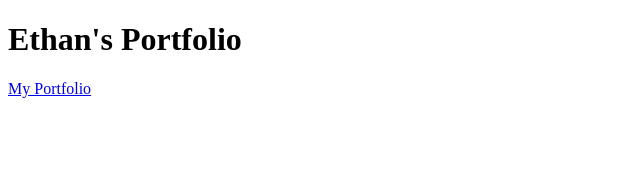
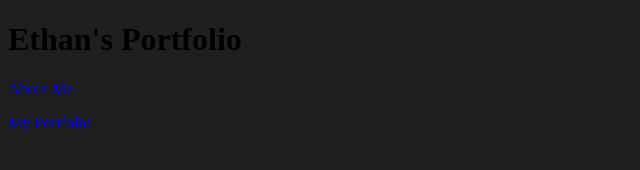
Before and after one commit to LBuddyBoy/Portfolio, a plain HTML site: page index.html in a window 1280 px wide. Shown: the whole page, without its empty margins (0-640 px from the left). Drawn offline with Linux system fonts and the light colour scheme.

Commit message:
Fixed link to index.css

```diff
--- a/css/index.css
+++ b/css/index.css
@@ -0,0 +1,3 @@
+body {
+    background-color: rgba(0, 0, 0, 0.877);
+}
--- a/index.html
+++ b/index.html
@@ -4,7 +4,7 @@
     <meta charset="UTF-8" />
     <meta name="viewport" content="width=device-width, initial-scale=1.0" />
     <title>Portfolio</title>
-    <link ref="stylesheet" src="css/index.css">
+    <link rel="stylesheet" href="css/index.css" />
     <script src="js/index.js" defer></script>
   </head>
   <body>
@@ -12,7 +12,12 @@
         <h1>Ethan's Portfolio</h1>
     </header>
 
-    <a href="portfolio.html">My Portfolio</a>
+    <a href="about.html">
+        <p>About Me</p>
+    </a>
+    <a href="portfolio.html">
+        <p>My Portfolio</p>
+    </a>
 
   </body>
 </html>
```
Also changed, not shown: about.html (+1 -0 lines).
